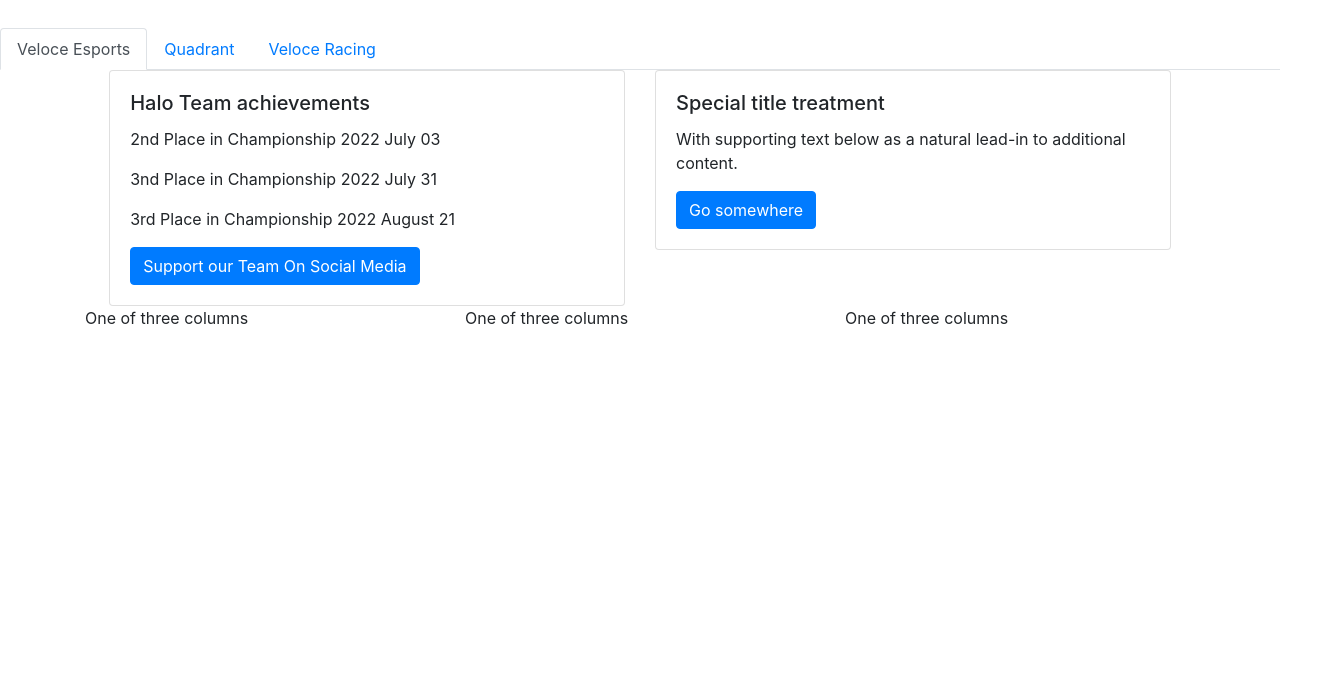
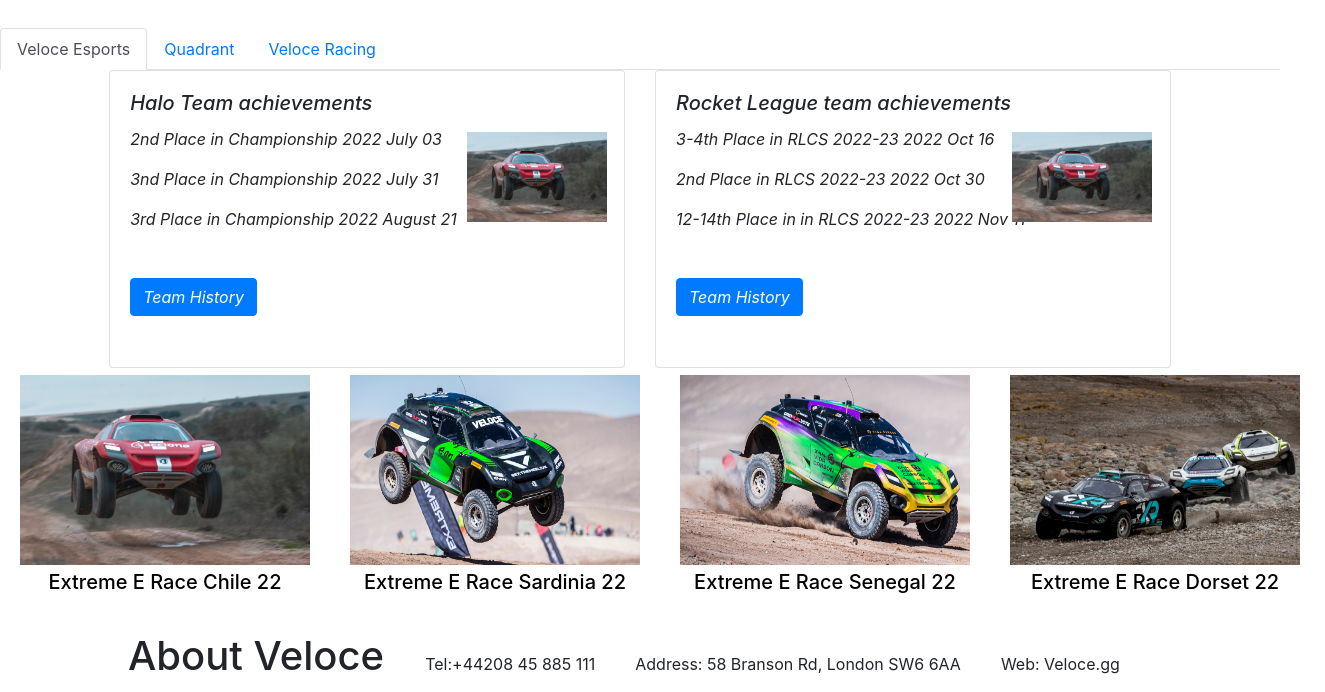
Before and after one commit to Ramaz-Didi/Bootstrap-Portfolio, a plain HTML site: page index.html in a window 1280 px wide. Shown: the part 122-814 px from the top of the page, 1325 px wide, since content can reach past the window. Drawn offline with nearby package versions, Linux system fonts and the light colour scheme.

Commit message:
2nd push

```diff
--- a/css/style.css
+++ b/css/style.css
@@ -13,6 +13,9 @@
    position: absolute;
    top: 0px;
    left: 0px;
+   width: 100%;
+   text-align: center;
+   vertical-align: center;
    /* max-height: 100px; */
    font-family: Georgia, 'Times New Roman', Times, serif;
    background-color: rgb(76, 163, 92);
@@ -24,6 +27,10 @@
    background-size:100%;
    /* object-fit: scale-down; */
    image-rendering: auto;
+}
+.jumboText h1{
+ vertical-align: center;
+ margin-top: 15px;
 }
 
 /* .lead{
@@ -42,6 +49,13 @@
    top: 150px;
    left: 0px;
 }
+.card-body{
+ display: block;
+ align-content: center;
+ font-size: medium;
+ font-style: italic;
+
+}
 .footer{
  display: flex;
  justify-content: center;
@@ -49,3 +63,124 @@
    top: 350px;
    left: 0px;
 }
+
+img{
+ margin-right: 20px;
+ width:300px;
+ height: 200px;
+ padding:5px;
+ object-fit: fill;
+}
+
+.angry-grid {
+  display: grid;
+
+  grid-template-rows: 1fr;
+  grid-template-columns: 1fr 1fr 1fr 1fr;
+
+  grid-template-areas:
+ 'label0 label1 label2 label3';
+
+  gap: 10px;
+  height: 100%;
+
+}
+
+#item-0 {
+ grid-area: label0;
+}
+#item-1 {
+ grid-area: label1;
+}
+#item-2 {
+ grid-area: label2;
+}
+#item-3 {
+ grid-area: label3;
+}
+container{
+   display: block;
+   height: 350px;
+   margin-left: 40;
+   font-size: 10px;
+ }
+.row{
+   margin-bottom: 100px;
+   display: block;
+   height:350px;
+ }
+div h3{
+ color:black;
+ font-size: 20px;
+ text-align: center;
+ margin-right: 20px;
+}
+
+////////////////
+a {
+  box-shadow: inset 0 0 0 0 #54b3d6;
+  color: #54b3d6;
+  margin: 0 -.25rem;
+  padding: 0 .25rem;
+  transition: color .3s ease-in-out, box-shadow .3s ease-in-out;
+}
+a:hover {
+  box-shadow: inset 100px 0 0 0 #54b3d6;
+  color: white;
+}
+Ramaz
+Ramaz Kartozia
+a {
+  box-shadow: inset 0 0 0 0 #062c3a;
+  color: #54b3d6;
+  margin: 0 -.25rem;
+  padding: 0 .25rem;
+  transition: color .3s ease-in-out, box-shadow .3s ease-in-out;
+}
+div h3:hover {
+  box-shadow: inset 300px 15px 20px 0 #54d677;
+  color: white;
+}
+///////////////
+
+.angry-grid2 {
+   display: grid;
+
+   grid-template: 1fr / 1fr 1fr 1fr 1fr;
+   gap: 0px;
+   height: 100%;
+
+}
+
+#item-10 {
+  margin-top: 30px;
+  display: inline-flex;
+  justify-content:right;
+  align-items:center;
+  width:30%;
+
+  grid-row: 1 / 2;
+  grid-column: 1 / 2;
+
+}
+#item-11 {
+   margin-top: 30px;
+   gap: 40px;
+   justify-content:center;
+   align-items:center;
+   display: inline-flex;
+   width:60%;
+   grid-row: 1 / 2;
+   grid-column: 2 / 5;
+
+}
+.card_photo{
+   position: relative;
+   right: -200px;
+   top: -120px;
+   width:150px;
+   height:100px;
+   flex: right;
+
+ }
+ Write to George Dvali
--- a/index.html
+++ b/index.html
@@ -39,6 +39,7 @@
     </nav>
     <main>
         <!-- A place for website's main content -->
+    <section>
         <div class="row">
             <div class="col-sm-5" style="justify-content:center;">
                 <div class="card">
@@ -47,36 +48,62 @@
                         <p class="card-text">2nd Place in Championship 2022 July 03</p>
                         <p class="card-text">3nd Place in Championship 2022 July 31</p>
                         <p class="card-text">3rd Place in Championship 2022 August 21</p>
-                <a href="#" class="btn btn-primary">Support our Team On Social Media</a>
+                        <a href="#" class="btn btn-primary">Team History</a>
+                        <img class="card_photo" src="../Bootstrap-Portfolio/images/Carlos Sainz.jpg">
                     </div>
                 </div>
             </div>
             <div class="col-sm-5">
                     <div class="card">
                         <div class="card-body">
-                <h5 class="card-title">Special title treatment</h5>
-                <p class="card-text">With supporting text below as a natural lead-in to additional content.</p>
-                <a href="#" class="btn btn-primary">Go somewhere</a>
+                            <h5 class="card-title">Rocket League team achievements</h5>
+                            <p class="card-text">3-4th Place in RLCS 2022-23  2022 Oct 16</p>
+                            <p class="card-text">2nd Place in RLCS 2022-23  2022 Oct 30</p>
+                            <p class="card-text">12-14th Place in in RLCS 2022-23  2022 Nov 11</p>
+                            <a href="#" class="btn btn-primary">Team History</a>
+                            <img class="card_photo" src="../Bootstrap-Portfolio/images/Carlos Sainz.jpg">
                         </div>
                     </div>
             </div>
         </div>
+    </section>
         <!-- Grid -->
-        <div class="container">
-            <div class="row">
-              <div class="col-sm">
-                One of three columns
+    <section>
+        <div class="container col-lg-12">
+            <div class="angry-grid">
+            <div id="item-0">
+                <img src="images/1.jpg">
+                <h3>Extreme E Race Chile 22</h3>
             </div>
-              <div class="col-sm">
-                One of three columns
+            <div id="item-1">
+                <img src="images/2.jpg">
+                <h3>Extreme E Race Sardinia 22</h3>
             </div>
-              <div class="col-sm">
-                One of three columns
+
+            <div id="item-2">
+                <img src="images/3.jpg">
+                <h3>Extreme E Race Senegal 22</h3>
+            </div>
+
+            <div id="item-3">
+                <img src="images/5.jpg">
+                <h3>Extreme E Race Dorset 22</h3>
             </div>
             </div>
         </div>
+    </section>
     </main>
     <footer>
-        <!-- Footer information, links, etc. -->
+        <div class="angry-grid2">
+            <div id="item-10">
+                <h1>About Veloce</h1>
+            </div>
+
+            <div id="item-11">
+                <p>Tel:+44208 45 885 111</p>
+                <p>Address: 58 Branson Rd, London SW6 6AA</p>
+                <p>Web: Veloce.gg</p>
+            </div>
+        </div>
     </footer>
 </html>
```
Also changed, not shown: images/1.jpg (added), images/2.jpg (added), images/3.jpg (added), images/4.jpg (added), images/5.jpg (added), 1 other file. Lines whose indentation alone changed are shown as unchanged.
